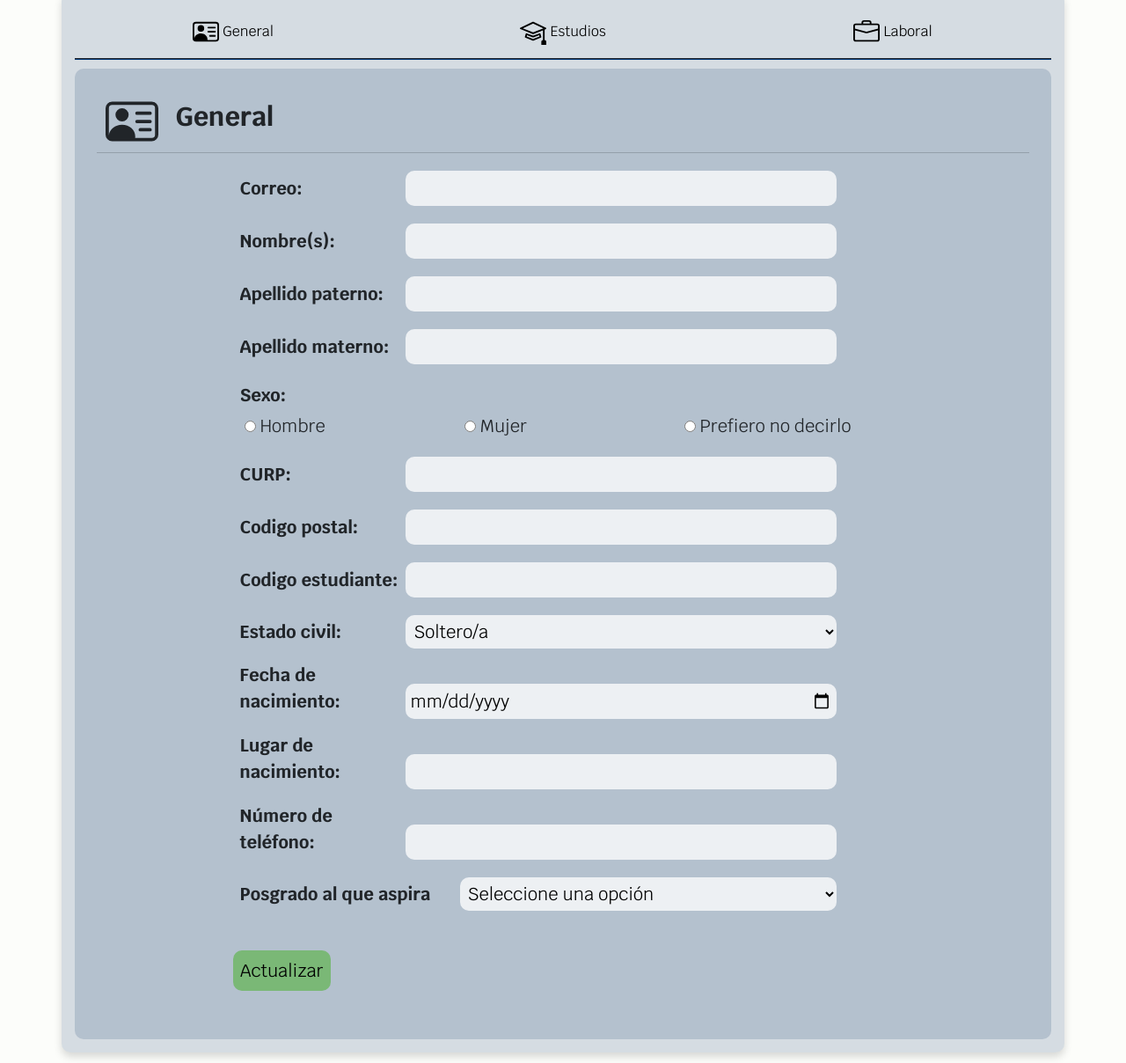
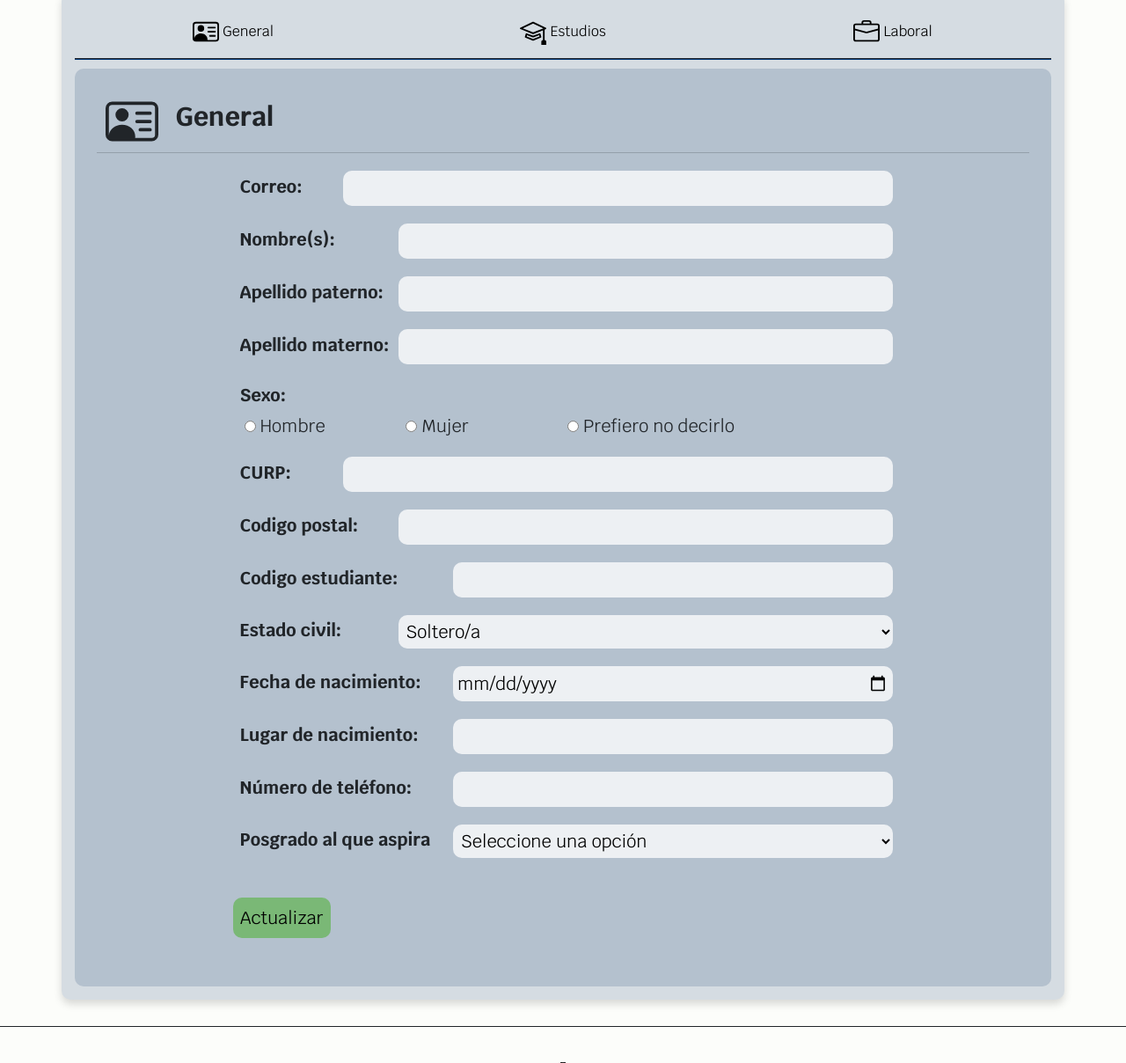
Before and after one commit to alanmichel10/ServicioSocial_SeguimientoDeEgresados, a Flask app: page /informacion in a window 1280 px wide. Shown: the part 139-1347 px from the top of the page at 88% size. Run offline with Flask 2, Linux system fonts and the light colour scheme; the visitor is signed in with stand-in values (Sample User, id 1); data comes from the database, SQL or seed files in the repository; some libraries are stand-ins or nearby versions.

Commit message:
Se corrigen fallos en los tamaños de los inputs del apartado general en informacion

```diff
--- a/src/templates/panelPrincipal/informacion/general.html
+++ b/src/templates/panelPrincipal/informacion/general.html
@@ -30,63 +30,63 @@ contenido%}
       <input type="hidden" name="csrf_token" value="{{ csrf_token() }}">
       <fieldset>
         <div class="container">
-          <div class="col-12 my-4">
-            <label class="text-label col-lg-3 col-md-3 col-12" for="email">Correo: </label>
-            <input class="campo-datos col-lg-8 col-md-8 col-12" name="email" type="email" id="email"
+          <div class="row my-4 justify-content-between align-items-center">
+            <label class="text-label col-lg-2 col-md-2 col-12" for="email">Correo: </label>
+            <input class="campo-datos col-lg-10 col-md-10 col-12" name="email" type="email" id="email"
               value="{{ current_user.correo }}" />
           </div>
-          <div class="col-12 my-4">
+          <div class="row my-4 justify-content-between align-items-center">
             <label class="text-label col-lg-3 col-md-3 col-12" for="name">Nombre(s): </label>
-            <input class="campo-datos col-lg-8 col-md-8 col-12" type="text" id="name"
+            <input class="campo-datos col-lg-9 col-md-9 col-12" type="text" id="name"
               value="{{ current_user.nombre }}" />
           </div>
-          <div class="col-12 my-4">
+          <div class="row my-4 justify-content-between align-items-center">
             <label class="text-label col-lg-3 col-md-4 col-12" for="apellidoPaterno">Apellido paterno: </label>
-            <input class="campo-datos col-lg-8 col-md-7 col-12" type="text" id="apellidoPaterno"
+            <input class="campo-datos col-lg-9 col-md-8 col-12" type="text" id="apellidoPaterno"
               value="{{ current_user.apellidoP}}" />
           </div>
-          <div class="col-12 my-4">
+          <div class="row my-4 justify-content-between align-items-center">
             <label class="text-label col-lg-3 col-md-4 col-12" for="apellidoMaterno">Apellido materno: </label>
-            <input class="campo-datos col-lg-8 col-md-7 col-12" type="text" id="apellidoMaterno"
+            <input class="campo-datos col-lg-9 col-md-8 col-12" type="text" id="apellidoMaterno"
               value="{{ current_user.apellidoM }}" />
           </div>
-          <div class="col-12 my-4">
+          <div class="row my-4 justify-content-between align-items-center">
             <label class="text-label col-12 my-2" for="">Sexo: </label>
-            <div class="row">
-              <div class="text-start col-md-4 col-sm-12">
+            <div class="row justify-content-between">
+              <div class="text-start col-md-3 col-sm-12">
                 <input class="campo-datos mx-2 radio" type="radio" name="sexo" value="Hombre" {% if form and
                   form.sexo=='Hombre' %} checked {% endif %} /><label>Hombre</label>
               </div>
-              <div class="text-start col-md-4 col-sm-12">
+              <div class="text-start col-md-3 col-sm-12">
                 <input class="campo-datos mx-2 radio" type="radio" name="sexo" value="Mujer" {% if form and
                   form.sexo=='Mujer' %} checked {% endif %} /><label>Mujer</label>
               </div>
-              <div class="text-start col-md-4 col-sm-12">
+              <div class="text-start col-md-6 col-sm-12">
                 <input class="campo-datos mx-2 radio" type="radio" name="sexo" value="Otro" {% if form and
                   form.sexo=='Otro' %} checked {% endif %} /><label>Prefiero no decirlo</label>
               </div>
             </div>
           </div>
-          <div class="col-12 my-4">
-            <label class="text-label col-lg-3 col-md-3 col-12" for="curp">CURP: </label>
-            <input class="campo-datos col-lg-8 col-md-8 col-12 curp" type="text" id="curp" name="curp"
+          <div class="row my-4 justify-content-between align-items-center">
+            <label class="text-label col-lg-2 col-md-2 col-12" for="curp">CURP: </label>
+            <input class="campo-datos col-lg-10 col-md-10 col-12 curp" type="text" id="curp" name="curp"
               value="{% if form and form.curp %}{{ form.curp }}{% endif %}" />
           </div>
-          <div class="col-12 my-4">
+          <div class="row my-4 justify-content-between align-items-center">
             <label class="text-label col-lg-3 col-md-3 col-12" for="cp">Codigo postal: </label>
-            <input class="campo-datos col-lg-8 col-md-8 col-12 zip" type="text" id="cp" name="codigoPostal"
+            <input class="campo-datos col-lg-9 col-md-9 col-12 zip" type="text" id="cp" name="codigoPostal"
               value="{% if form and form.codigoPostal %}{{ form.codigoPostal }}{% endif %}" />
           </div>
 
-          <div class="col-12 my-4">
-            <label class="text-label col-lg-3 col-md-4 col-12" for="codigoEstudiante">Codigo estudiante: </label>
-            <input class="campo-datos col-lg-8 col-md-7 col-12" type="texto" id="codigoEstudiante"
+          <div class="row my-4 justify-content-between align-items-center">
+            <label class="text-label col-lg-4 col-md-4 col-12" for="codigoEstudiante">Codigo estudiante: </label>
+            <input class="campo-datos col-lg-8 col-md-8 col-12" type="texto" id="codigoEstudiante"
               name="codigoEstudiante"
               value="{% if form and form.codigoEstudiante %}{{ form.codigoEstudiante }}{% endif %}" />
           </div>
-          <div class="col-12 my-4">
+          <div class="row my-4 justify-content-between align-items-center">
             <label class="text-label col-lg-3 col-md-3 col-12" for="">Estado civil: </label>
-            <select class="campo-datos col-lg-8 col-md-8 col-12" aria-label="Large select example" name="estadoCivil">
+            <select class="campo-datos col-lg-9 col-md-9 col-12" aria-label="Large select example" name="estadoCivil">
               <option disabled>Seleccione una opción</option>
               <option value="Soltero" {% if form and form.estadoCivil=='Soltero' %} selected {% endif %}>Soltero/a
               </option>
@@ -97,25 +97,25 @@ contenido%}
               <option value="Viudo" {% if form and form.estadoCivil=='Viudo' %} selected {% endif %}>Viudo/a</option>
             </select>
           </div>
-          <div class="col-12 my-4">
-            <label class="text-label col-lg-3 col-md-4 col-12" for="fechaNacimiento">Fecha de nacimiento: </label>
+          <div class="row my-4 justify-content-between align-items-center">
+            <label class="text-label col-lg-4 col-md-5 col-12" for="fechaNacimiento">Fecha de nacimiento: </label>
             <input class="campo-datos col-lg-8 col-md-7 col-12" type="date" id="fechaNacimiento"
               value="{% if form and form.fecha %}{{ form.fecha.strftime('%Y-%m-%d') }}{% endif %}"
               name="fechaNacimiento" />
           </div>
-          <div class="col-12 my-4">
-            <label class="text-label col-lg-3 col-md-4 col-12" for="lugarNacimiento">Lugar de nacimiento: </label>
+          <div class="row my-4 justify-content-between align-items-center">
+            <label class="text-label col-lg-4 col-md-5 col-12" for="lugarNacimiento">Lugar de nacimiento: </label>
             <input class="campo-datos col-lg-8 col-md-7 col-12" type="text" id="lugarNacimiento" name="lugarNacimiento"
               value="{% if form and form.lugarNacimiento %}{{ form.lugarNacimiento }}{% endif %}" />
           </div>
-          <div class="col-12 my-4">
-            <label class="text-label col-lg-3 col-md-3 col-12" for="phone">Número de teléfono: </label>
+          <div class="row my-4 justify-content-between align-items-center">
+            <label class="text-label col-lg-4 col-md-4 col-12" for="phone">Número de teléfono: </label>
             <input class="campo-datos col-lg-8 col-md-8 col-12" type="tel" name="telefono" maxlength="10" id="phone"
               value="{% if form and form.numeroTelefono %}{{ form.numeroTelefono }}{% endif %}" />
           </div>
-          <div class="col-12 my-4">
+          <div class="row my-4 justify-content-between align-items-center">
             <label class="text-label col-lg-4 col-md-5 col-12" for="">Posgrado al que aspira</label>
-            <select class="campo-datos col-lg-7 col-md-6 col-12" aria-label="Large select example" name="posgrado">
+            <select class="campo-datos col-lg-8 col-md-7 col-12" aria-label="Large select example" name="posgrado">
               <option disabled selected>Seleccione una opción</option>
               <option value="Maestría en Movilidad Urbana, Transporte y Territorio" {% if form and
                 form.posgrado=="Maestría en Movilidad Urbana, Transporte y Territorio" %} selected {% endif %}>
```
